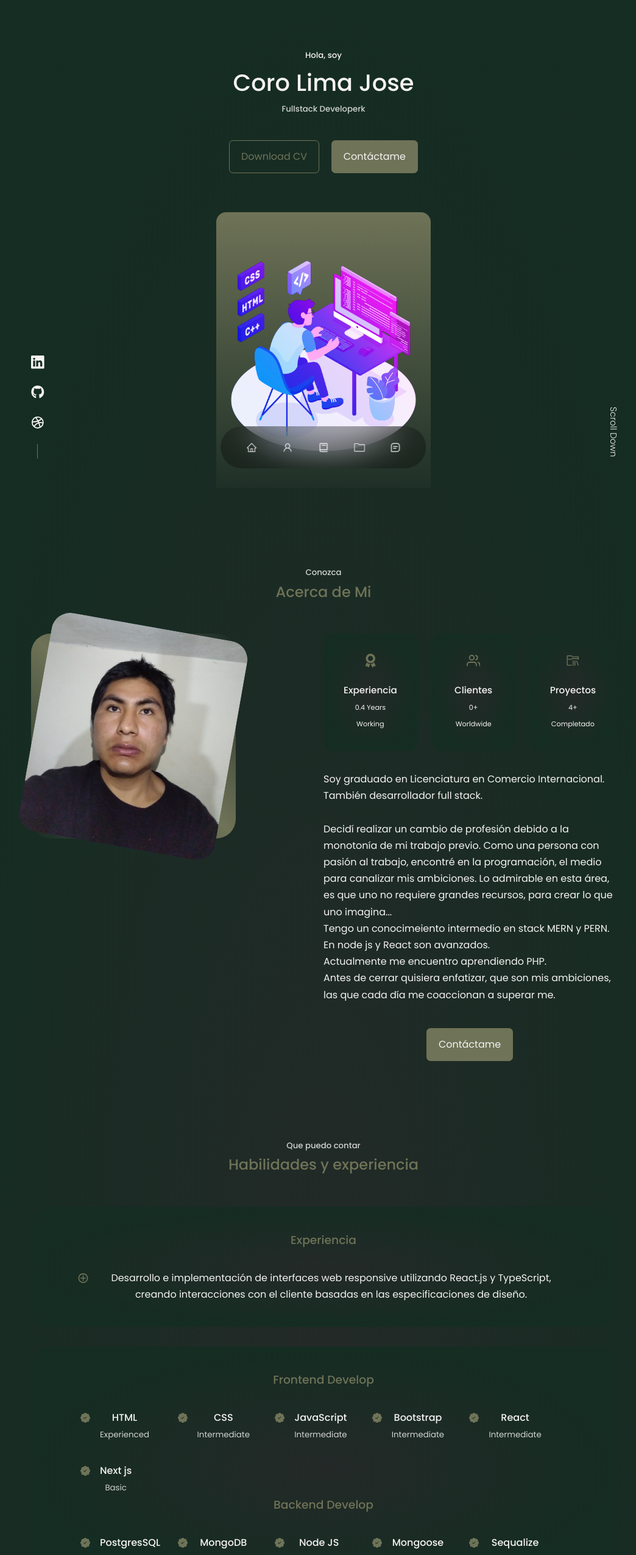
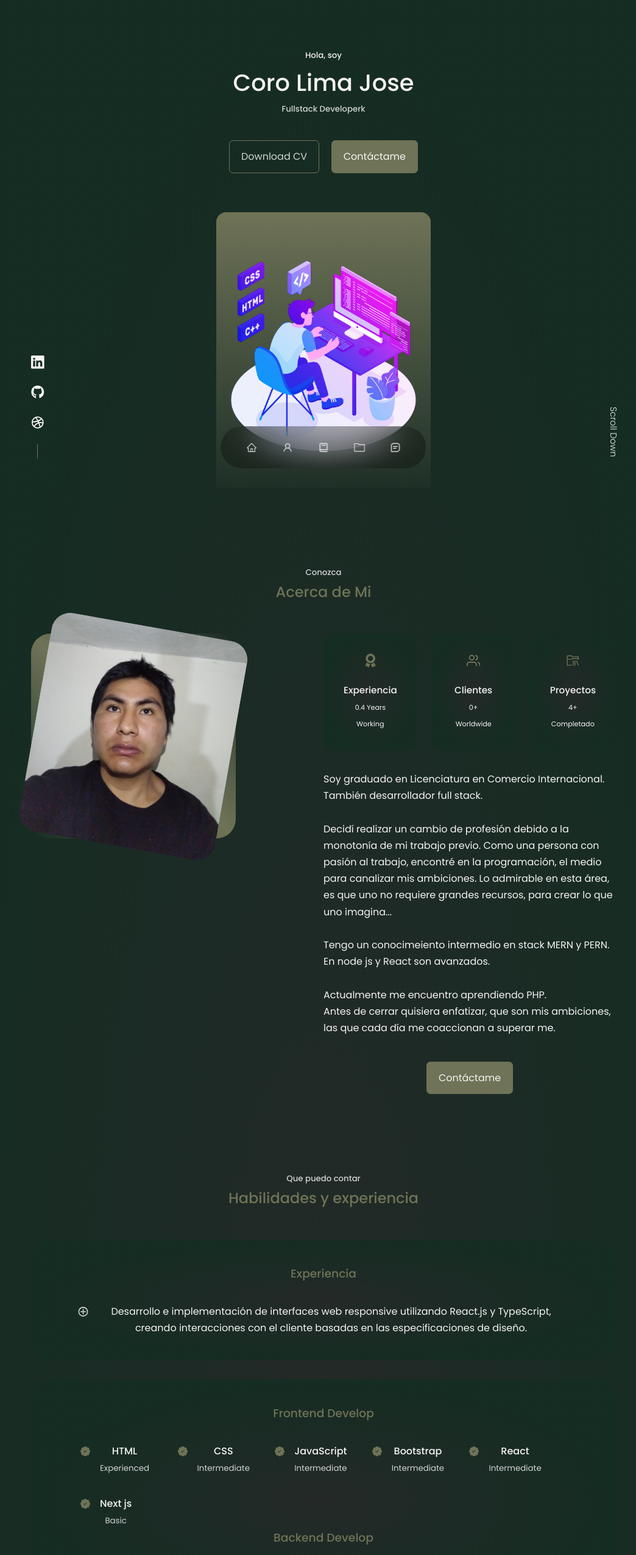
Before and after one commit to corolima3/portfolio, a React (Create React App) app: page / in a window 1280 px wide. Shown: the top 2550 px of the page at 61% size, without its empty margins (109-1153 px from the left). Built offline with nearby package versions, Linux system fonts and the light colour scheme.

Commit message:
change btn

```diff
--- a/src/components/about/about.jsx
+++ b/src/components/about/about.jsx
@@ -42,7 +42,9 @@ function About() {
                         Decidí realizar un cambio de profesión debido a la monotonía de mi trabajo previo. Como una persona con pasión al trabajo, encontré en la programación,
                          el medio para canalizar mis ambiciones. Lo admirable en esta área, es que uno no requiere grandes recursos, para crear lo que uno imagina...
                          <br/>
+                         <br/>
                         Tengo un conocimeiento intermedio en stack MERN y PERN. En node js y React son avanzados.
+                        <br/>
                         <br/>
                         Actualmente me encuentro aprendiendo PHP.
                         <br/>
--- a/src/components/experience/experience.css
+++ b/src/components/experience/experience.css
@@ -42,7 +42,7 @@
 }
 .experience__details-iconCgAdd {
     margin-top: 6px;
-    color: var(--color-primary);
+    color: var(--color-light);
     transform: scale(2.1);
 }
 
--- a/src/index.css
+++ b/src/index.css
@@ -78,7 +78,7 @@ a:hover{
 .btn{
   width: max-content;
   display: inline-block;
-  color: var(--color-primary);
+  color: var(--color-light);
   padding: 0.75rem 1.2rem;
   border-radius: 0.4rem;
   cursor: pointer;
```
